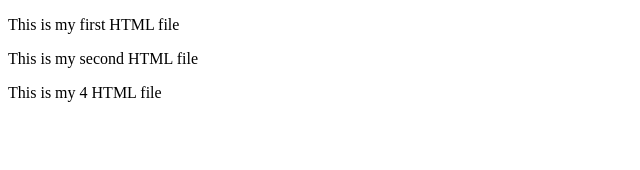
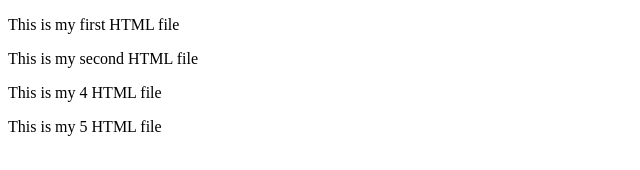
Before and after one commit to Bha834/demo-git, a plain HTML site: page index.html in a window 1280 px wide. Shown: the whole page, without its empty margins (0-640 px from the left). Drawn offline with Linux system fonts and the light colour scheme.

Commit message:
Update index.html

```diff
--- a/index.html
+++ b/index.html
@@ -9,5 +9,6 @@
     <p>This is my first HTML file</p>
     <p>This is my second HTML file</p>
     <p>This is my 4 HTML file</p>
+    <p>This is my 5 HTML file</p>
 </body>
 </html>
```
